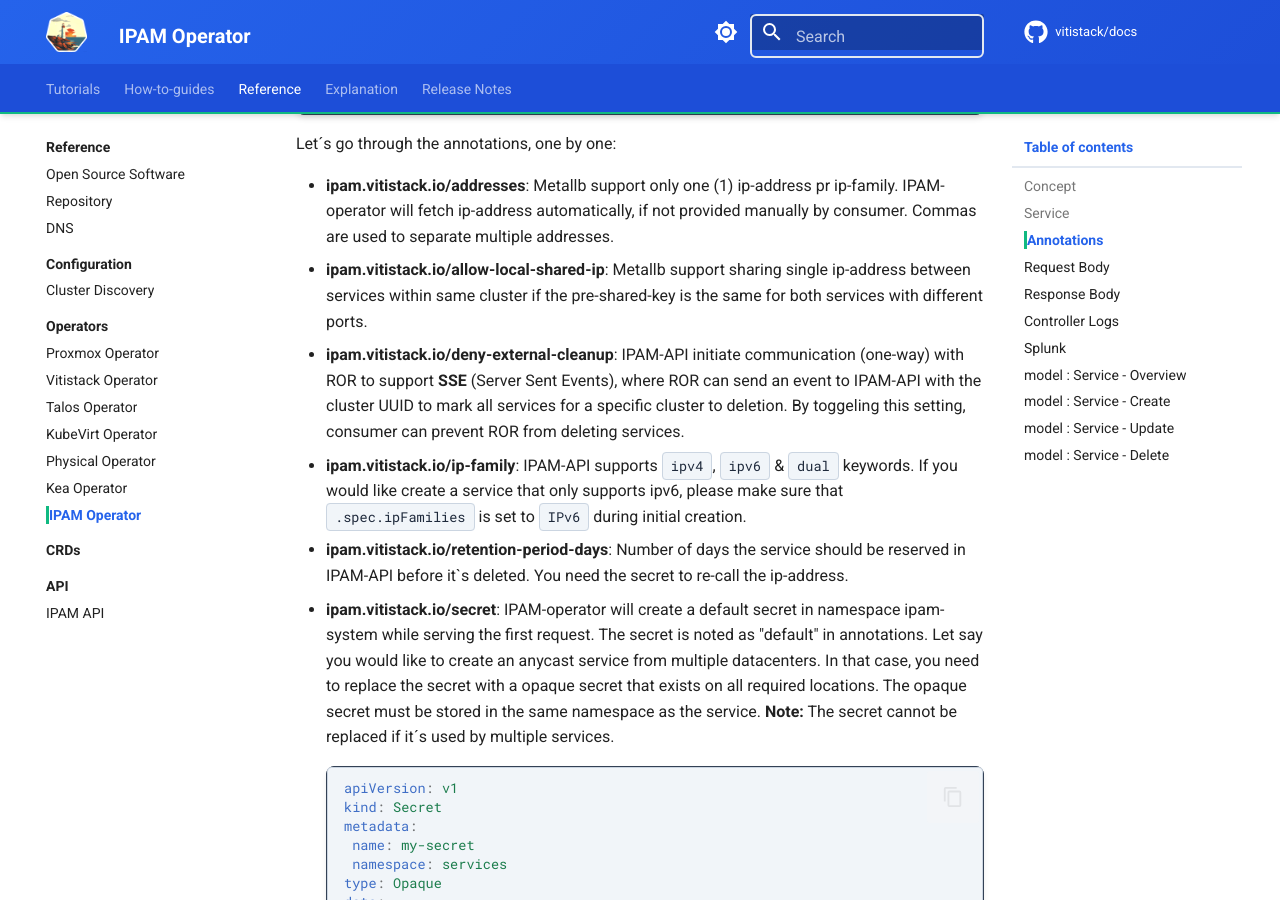
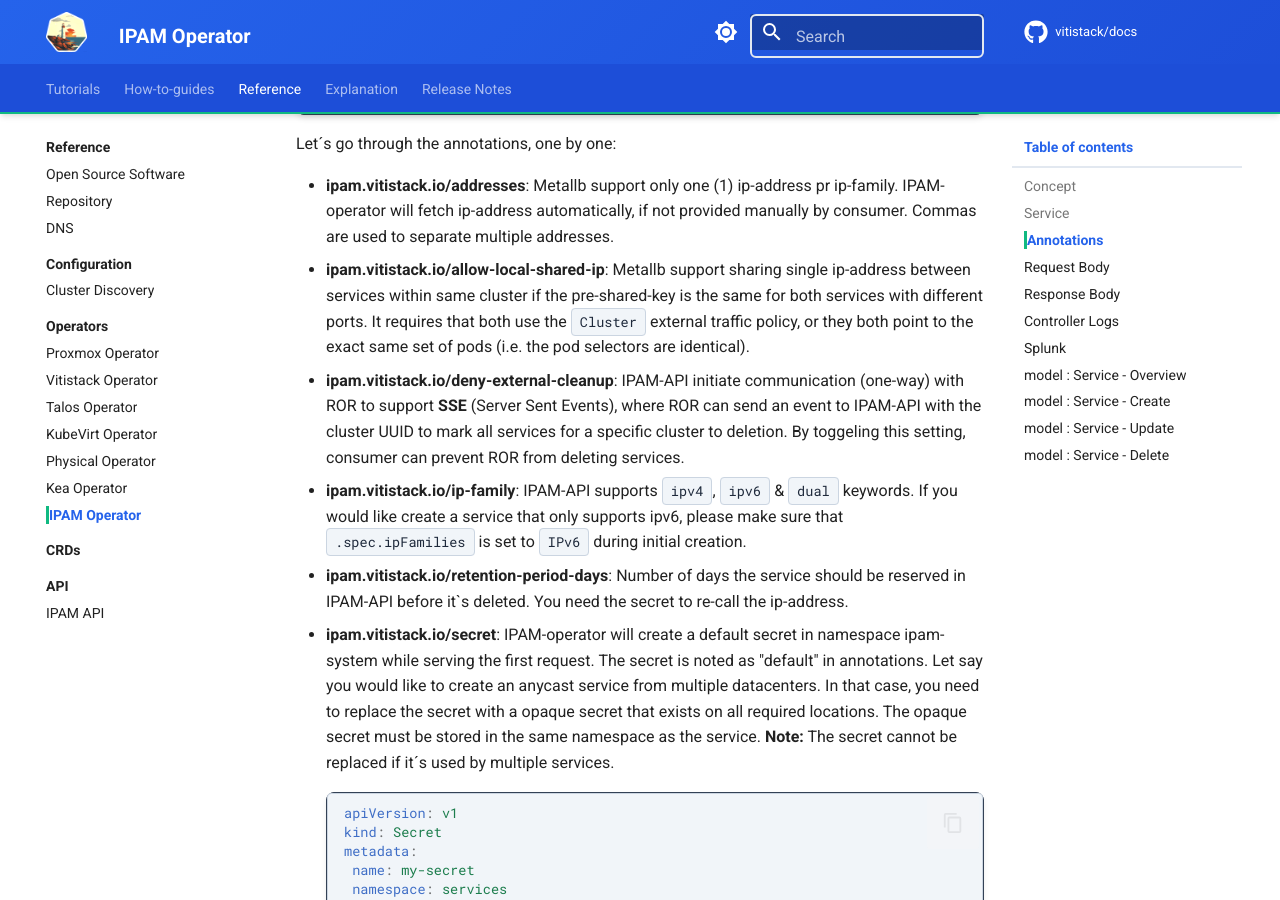
Before and after one commit to vitistack/docs, an MkDocs documentation site: the page built from docs/reference/operators/ipam-operator.md, in a window 1280 px wide and 900 px high, scrolled down 1286 px. Built offline with MkDocs 1.6.1 and Material for MkDocs 9.7.7, drawn with Linux system fonts in a browser that asks for light colours; comment, search, counter and statistics services are not loaded.

Commit message:
Small modifications to ipam.vitistack.io/allow-local-shared-ip

```diff
--- a/docs/reference/operators/ipam-operator.md
+++ b/docs/reference/operators/ipam-operator.md
@@ -46,7 +46,7 @@ metadata:
 Let´s go through the annotations, one by one:
 
 - **ipam.vitistack.io/addresses**: Metallb support only one (1) ip-address pr ip-family. IPAM-operator will fetch ip-address automatically, if not provided manually by consumer. Commas are used to separate multiple addresses.
-- **ipam.vitistack.io/allow-local-shared-ip**: Metallb support sharing single ip-address between services within same cluster if the pre-shared-key is the same for both services with different ports.
+- **ipam.vitistack.io/allow-local-shared-ip**: Metallb support sharing single ip-address between services within same cluster if the pre-shared-key is the same for both services with different ports. It requires that both use the `Cluster` external traffic policy, or they both point to the exact same set of pods (i.e. the pod selectors are identical).
 - **ipam.vitistack.io/deny-external-cleanup**: IPAM-API initiate communication (one-way) with ROR to support **SSE** (Server Sent Events), where ROR can send an event to IPAM-API with the cluster UUID to mark all services for a specific cluster to deletion. By toggeling this setting, consumer can prevent ROR from deleting services.
 - **ipam.vitistack.io/ip-family**: IPAM-API supports `ipv4`, `ipv6` & `dual` keywords. If you would like create a service that only supports ipv6, please make sure that `.spec.ipFamilies` is set to `IPv6` during initial creation.
 - **ipam.vitistack.io/retention-period-days**: Number of days the service should be reserved in IPAM-API before it`s deleted. You need the secret to re-call the ip-address.
```
